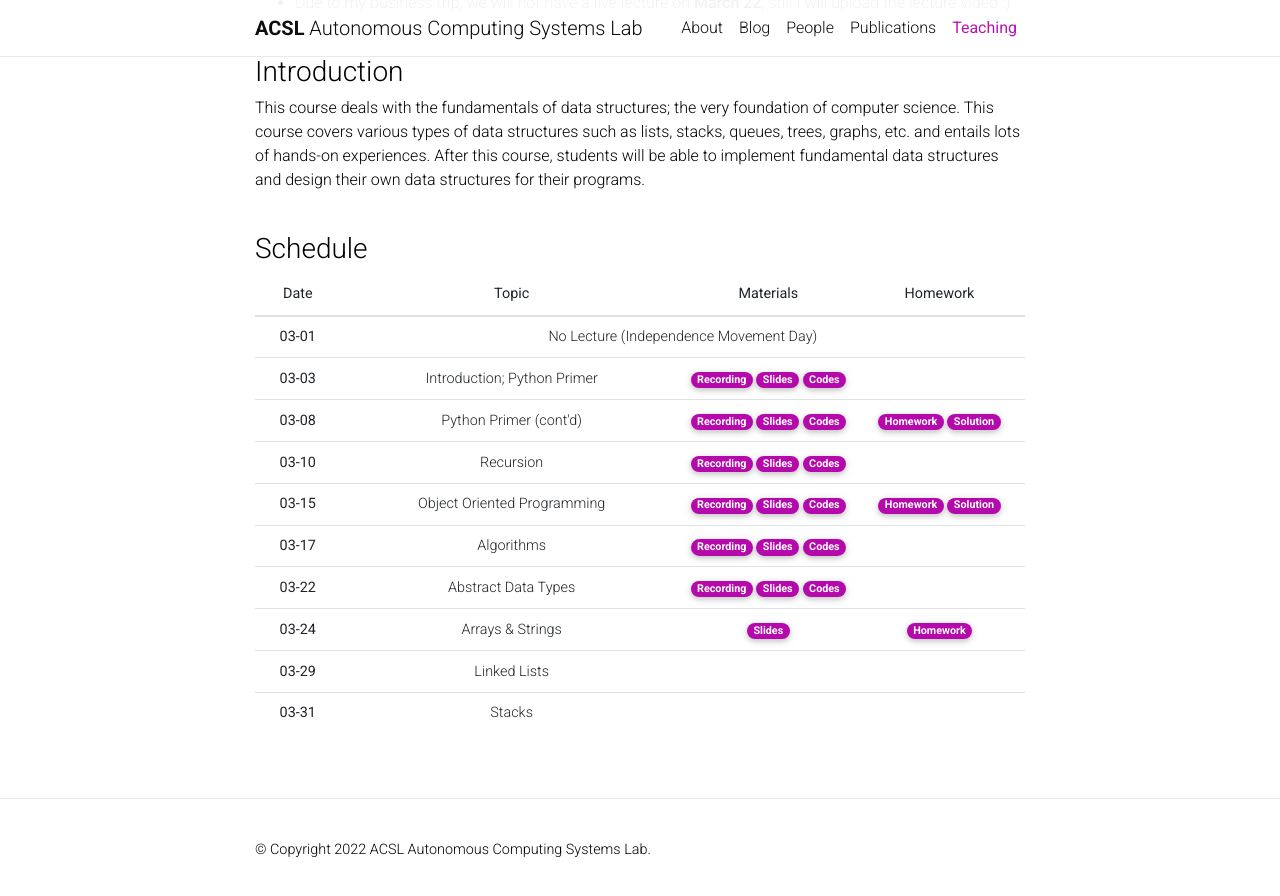
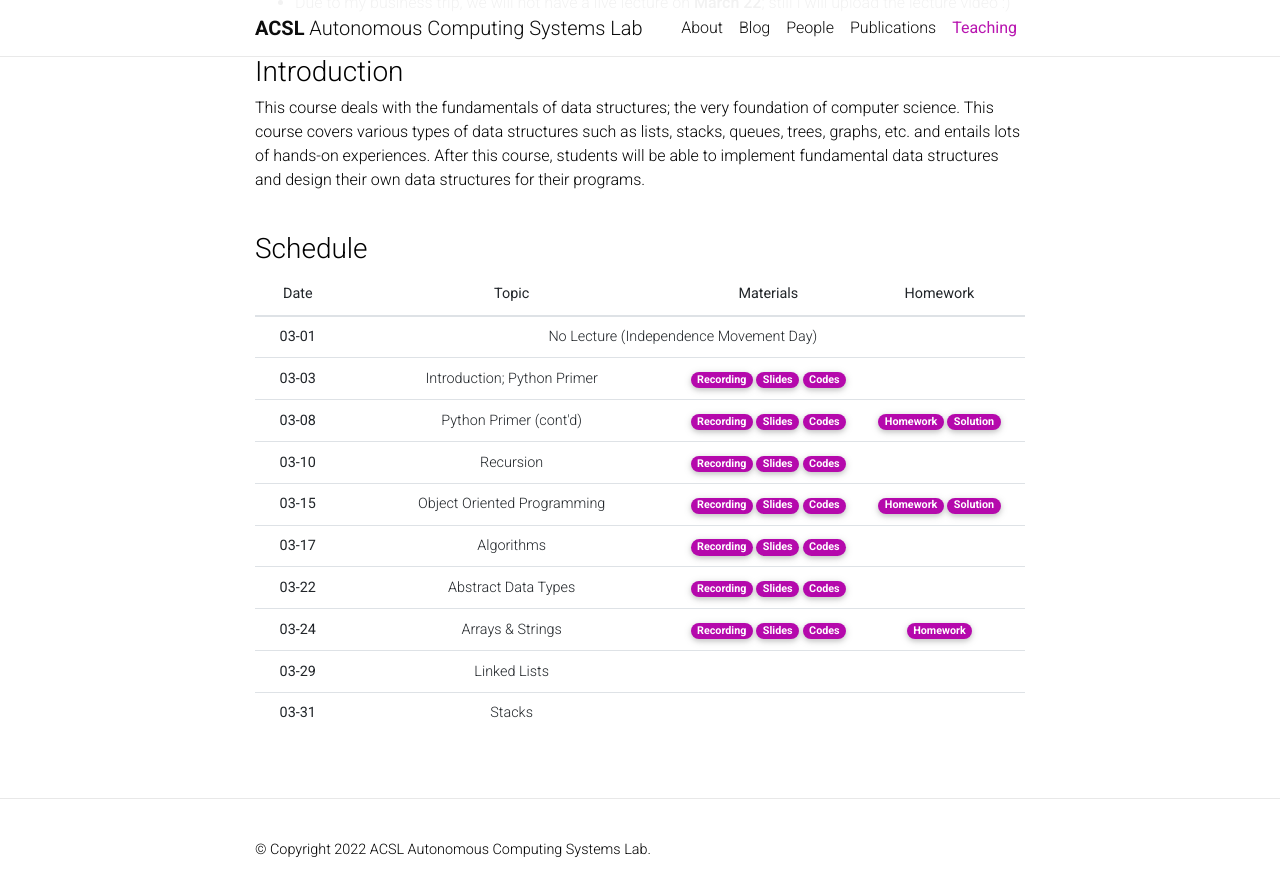
Before and after one commit to Uehwan/Uehwan.github.io, a Jekyll site: the page built from _teaching/datastruct22sp.md, in a window 1280 px wide and 900 px high, scrolled down 582 px. Shown: the top 896 px of the window. Built offline with Jekyll 4.4.1, drawn with Linux system fonts in a browser that asks for light colours; nearby versions of some CDN libraries; comment, search, counter and statistics services are not loaded; a style sheet for code colours, icons or effects is not loaded.

Commit message:
[ds22sp] 22-03-24 post

```diff
--- a/_teaching/datastruct22sp.md
+++ b/_teaching/datastruct22sp.md
@@ -85,9 +85,9 @@
       <th scope="row">03-24</th>
       <td>Arrays & Strings</td>
       <td>
-        <!--a href="https://youtu.be/zgdbPrBmg5A" target="_blank" class="badge badge-pill" style="background-color:#B509AC;">Recording</a-->
+        <a href="https://youtu.be/XDBlCoztXRg" target="_blank" class="badge badge-pill" style="background-color:#B509AC;">Recording</a>
         <a href="https://docs.google.com/presentation/d/1qwWXB62idf3332JFdYpbSoRAb8rkhKBZmkOKQDqmatM/edit?usp=sharing" target="_blank" class="badge badge-pill" style="background-color:#B509AC;">Slides</a>
-        <!--a href="https://colab.research.google.com/drive/1S9OYcv8v-KU1w1RI_t7fEb78EGjrQ3Aw?usp=sharing" target="_blank" class="badge badge-pill" style="background-color:#B509AC;">Codes</a--></td>
+        <a href="https://colab.research.google.com/drive/1gnqer0Qm_TveOGs1EHOqjhRqyx3XHe1t?usp=sharing" target="_blank" class="badge badge-pill" style="background-color:#B509AC;">Codes</a></td>
       <td><a href="https://colab.research.google.com/drive/1W6D09XtLgnvYBBdnWMkye2CDw8jJ-n1S?usp=sharing" target="_blank" class="badge badge-pill" style="background-color:#B509AC;">Homework</a></td>
     </tr>
     <tr>
```
